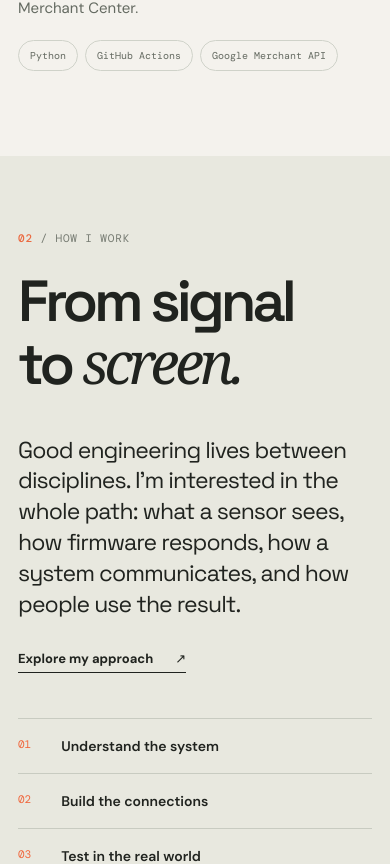
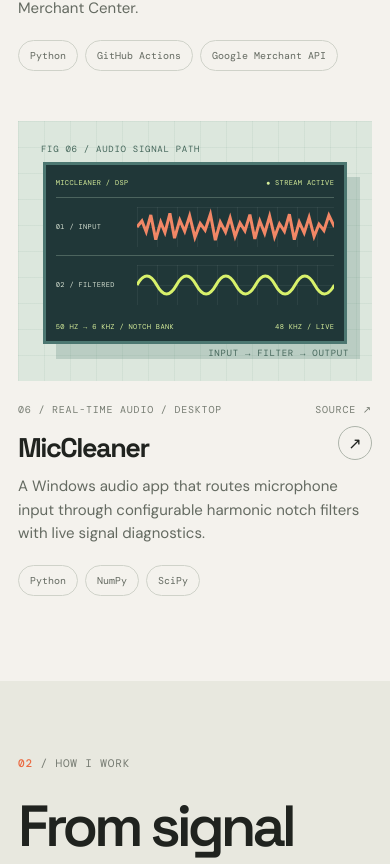
Before and after one commit to DarkHumor71/portfolio, a React (Vite) app: page / in a window 390 px wide. Shown: the part 3859-4723 px from the top of the page. Built offline with nearby package versions, Linux system fonts and the light colour scheme.

Commit message:
Add MicCleaner audio project

```diff
--- a/src/App.tsx
+++ b/src/App.tsx
@@ -280,6 +280,46 @@
           </div>
           <div className="visual-label bottom-right">
             DATA IN / PRODUCTS OUT
+          </div>
+        </>
+      )}
+      {kind === "mic" && (
+        <>
+          <div className="visual-label top-left">
+            FIG 06 / AUDIO SIGNAL PATH
+          </div>
+          <div className="mic-console">
+            <div className="mic-console-head">
+              <span>MICCLEANER / DSP</span>
+              <span>● STREAM ACTIVE</span>
+            </div>
+            <div className="mic-signal">
+              <span>01 / INPUT</span>
+              <svg
+                viewBox="0 0 600 100"
+                preserveAspectRatio="none"
+                aria-hidden="true"
+              >
+                <path d="M0 50 L15 35 L28 62 L42 20 L57 82 L72 38 L85 64 L100 16 L114 78 L130 33 L145 61 L160 22 L176 76 L192 41 L207 58 L223 18 L238 83 L253 38 L269 63 L283 27 L298 74 L313 40 L328 60 L343 19 L358 80 L373 35 L388 66 L403 23 L418 75 L433 42 L448 61 L463 18 L478 82 L493 38 L508 65 L523 26 L538 74 L553 43 L568 59 L583 21 L600 50" />
+              </svg>
+            </div>
+            <div className="mic-signal mic-signal-clean">
+              <span>02 / FILTERED</span>
+              <svg
+                viewBox="0 0 600 100"
+                preserveAspectRatio="none"
+                aria-hidden="true"
+              >
+                <path d="M0 50 C20 20 40 20 60 50 S100 80 120 50 S160 20 180 50 S220 80 240 50 S280 20 300 50 S340 80 360 50 S400 20 420 50 S460 80 480 50 S520 20 540 50 S580 80 600 50" />
+              </svg>
+            </div>
+            <div className="mic-console-foot">
+              <span>50 HZ → 6 KHZ / NOTCH BANK</span>
+              <span>48 KHZ / LIVE</span>
+            </div>
+          </div>
+          <div className="visual-label bottom-right">
+            INPUT → FILTER → OUTPUT
           </div>
         </>
       )}
@@ -566,7 +606,7 @@
     "All",
     "Embedded",
     "Systems",
-    "Web",
+    "Software",
     "Electronics",
   ];
   const visible =
@@ -581,8 +621,8 @@
           Selected <em>work.</em>
         </h1>
         <p>
-          Engineering projects across physical systems, Linux, and the web. Open
-          a project to see its context, architecture, and technical decisions.
+          Engineering projects across physical systems, software, audio, and
+          automation. Open a project to see its context and architecture.
         </p>
       </div>
       <div
@@ -810,7 +850,7 @@
         <div>
           <p>
             My work spans embedded control, Linux and networking, full-stack
-            applications, and web platforms. The common thread is systems
+            applications, and desktop software. The common thread is systems
             thinking: understanding each component, then making the pieces work
             together.
           </p>
@@ -880,10 +920,11 @@
               <span className="timeline-dot" />
             </div>
             <h3>Engineering projects</h3>
-            <p className="company">Embedded / Systems / Web</p>
+            <p className="company">Embedded / Systems / Software</p>
             <p>
               Work across ESP32 control, FreeRTOS simulation, PYNQ-Z2 network
-              storage, full-stack applications, and catalog automation.
+              storage, full-stack applications, audio processing, and catalog
+              automation.
             </p>
             <a className="text-link" href={siteUrl("/projects")}>
               Explore projects <Arrow diagonal />
--- a/src/data.ts
+++ b/src/data.ts
@@ -1,4 +1,4 @@
-export type Category = "Embedded" | "Systems" | "Web" | "Electronics";
+export type Category = "Embedded" | "Systems" | "Software" | "Electronics";
 
 export type Project = {
   slug: string;
@@ -14,7 +14,7 @@
   architecture: string[];
   notes: { title: string; body: string }[];
   outcome: string;
-  visual: "elevator" | "freertos" | "nas" | "elesystem" | "automation";
+  visual: "elevator" | "freertos" | "nas" | "elesystem" | "automation" | "mic";
   featured: boolean;
   image?: string;
   imageAlt?: string;
@@ -173,7 +173,7 @@
     number: "04",
     title: "EleSystemv2",
     shortTitle: "EleSystemv2",
-    category: "Web",
+    category: "Software",
     eyebrow: "IOT / FULL-STACK PLATFORM",
     summary:
       "An IoT building platform connecting an ESP32 elevator, QR-based access, electricity tracking, and a React management dashboard.",
@@ -262,6 +262,53 @@
     featured: true,
     github: "https://github.com/DarkHumor71/GMC-automation",
   },
+  {
+    slug: "mic-cleaner",
+    number: "06",
+    title: "MicCleaner",
+    shortTitle: "MicCleaner",
+    category: "Software",
+    eyebrow: "REAL-TIME AUDIO / DESKTOP",
+    summary:
+      "A Windows audio app that routes microphone input through configurable harmonic notch filters with live signal diagnostics.",
+    overview:
+      "MicCleaner processes audio from one device and sends the filtered stream to another. It targets stationary hum and harmonics with adjustable narrow notch filters, and provides a desktop interface with live charts and notification-area controls.",
+    role: "Real-time audio processing, device routing, desktop controls, and diagnostics.",
+    technologies: [
+      "Python",
+      "NumPy",
+      "SciPy",
+      "sounddevice",
+      "Tkinter",
+      "Matplotlib",
+      "PyInstaller",
+    ],
+    architecture: [
+      "Audio input device",
+      "IIR notch filter bank",
+      "Gain + channel routing",
+      "Output device + live monitor",
+    ],
+    notes: [
+      {
+        title: "Targeted harmonic filtering",
+        body: "The default filter uses narrow notches at 50 Hz harmonics through 6 kHz. The base frequency, upper limit, notch width, and explicit frequencies can be adjusted.",
+      },
+      {
+        title: "Practical device routing",
+        body: "Input and output devices can be selected by name and host API, making the setup less dependent on Windows device-number changes. A virtual cable can route the processed stream into voice apps.",
+      },
+      {
+        title: "Visible audio behavior",
+        body: "The desktop app shows waveforms, spectra, spectrograms, levels, clipping, and stream-status events. A bypass control supports direct comparison.",
+      },
+    ],
+    outcome:
+      "A Windows desktop and command-line audio tool with configurable filtering, saved settings, and a packaged executable release.",
+    visual: "mic",
+    featured: true,
+    github: "https://github.com/DarkHumor71/Mic-cleaner",
+  },
 ];
 
 export const skills = [
@@ -283,7 +330,15 @@
   },
   {
     name: "Software",
-    items: ["React", "TypeScript", "Node.js", "Python", "PHP", "WordPress"],
+    items: [
+      "React",
+      "TypeScript",
+      "Node.js",
+      "Python",
+      "NumPy / SciPy",
+      "PHP",
+      "WordPress",
+    ],
   },
   {
     name: "Systems",
--- a/src/styles.css
+++ b/src/styles.css
@@ -2256,3 +2256,95 @@
     font-size: 7px;
   }
 }
+
+.visual-mic {
+  background: #dce7dd;
+}
+.visual-mic .visual-grid {
+  background-image: linear-gradient(#2e695315 1px, transparent 1px),
+    linear-gradient(90deg, #2e695315 1px, transparent 1px);
+}
+.visual-mic .visual-label {
+  color: #44665a;
+}
+.mic-console {
+  position: absolute;
+  left: 10%;
+  right: 10%;
+  top: 16%;
+  height: 70%;
+  max-width: 950px;
+  margin: 0 auto;
+  padding: 12px 18px;
+  background: #203738;
+  border: 5px solid #4c7771;
+  box-shadow: 13px 15px 0 #41726538;
+  display: flex;
+  flex-direction: column;
+  color: #eff6e7;
+}
+.mic-console-head,
+.mic-console-foot,
+.mic-signal > span {
+  font-family: "DM Mono", monospace;
+  font-size: 9px;
+  letter-spacing: 0.05em;
+}
+.mic-console-head,
+.mic-console-foot {
+  display: flex;
+  justify-content: space-between;
+  gap: 15px;
+  padding: 5px 0 10px;
+  color: #d7ef9b;
+}
+.mic-console-foot {
+  padding: 9px 0 2px;
+}
+.mic-signal {
+  flex: 1;
+  min-height: 0;
+  display: grid;
+  grid-template-columns: 95px minmax(0, 1fr);
+  align-items: center;
+  gap: 15px;
+  border-top: 1px solid #b7d1bb4a;
+}
+.mic-signal > span {
+  color: #d4dfd1;
+}
+.mic-signal svg {
+  display: block;
+  width: 100%;
+  height: 70%;
+  max-height: 80px;
+  background-image: linear-gradient(#ffffff0e 1px, transparent 1px),
+    linear-gradient(90deg, #ffffff0e 1px, transparent 1px);
+  background-size: 20px 20px;
+}
+.mic-signal path {
+  fill: none;
+  stroke: #f28766;
+  stroke-width: 3;
+  vector-effect: non-scaling-stroke;
+}
+.mic-signal-clean path {
+  stroke: #d8f16b;
+}
+@media (max-width: 760px) {
+  .mic-console {
+    left: 7%;
+    right: 7%;
+    padding: 8px 10px;
+    border-width: 3px;
+  }
+  .mic-signal {
+    grid-template-columns: 75px minmax(0, 1fr);
+    gap: 6px;
+  }
+  .mic-console-head,
+  .mic-console-foot,
+  .mic-signal > span {
+    font-size: 7px;
+  }
+}
```
